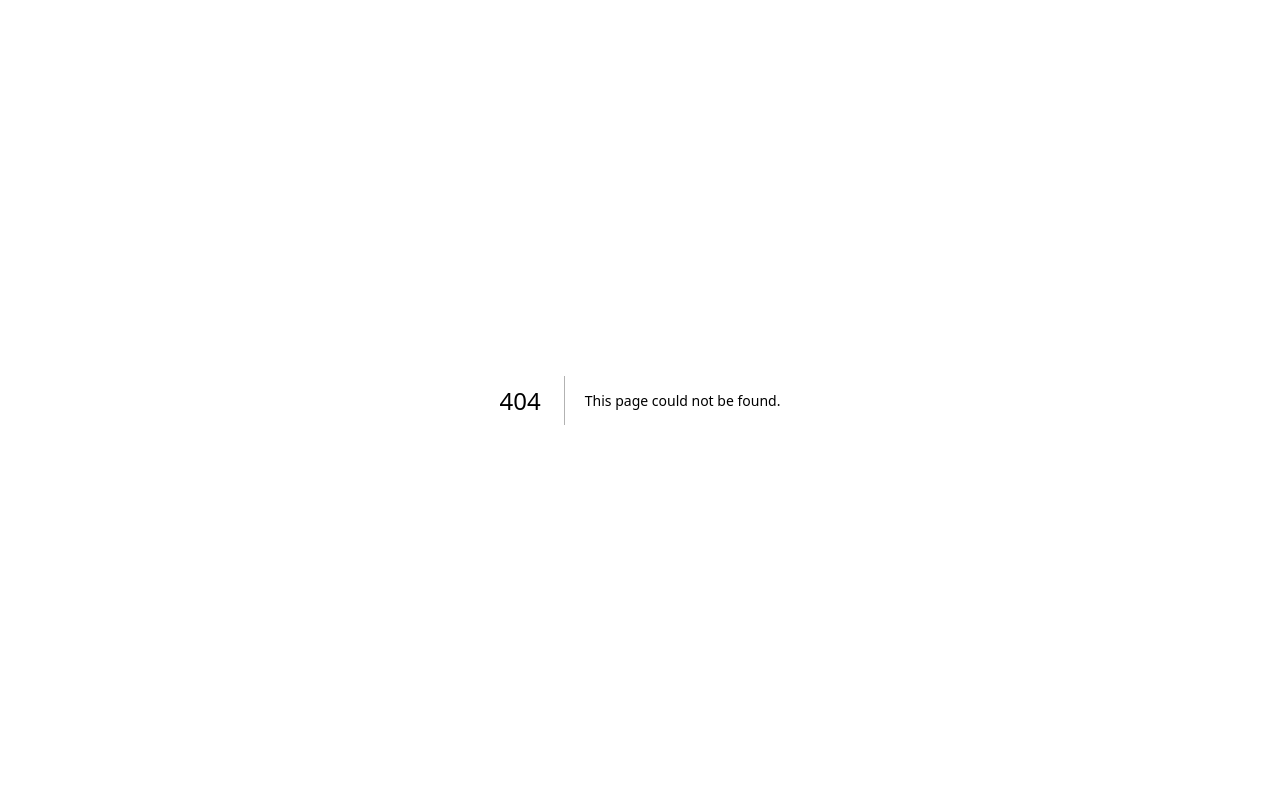
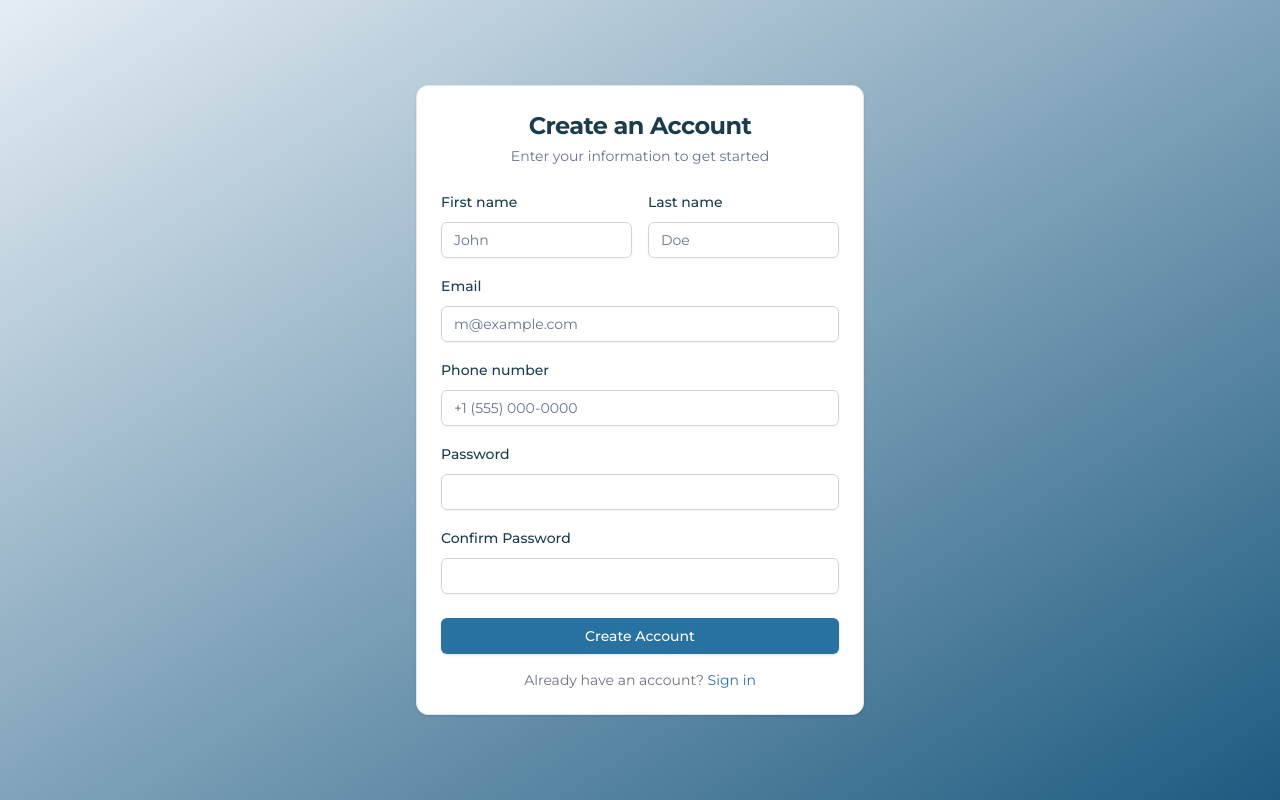
Before and after one commit to klaus-gudy/tenantopia, a Next.js app: page /sign-up in a window 1280 px wide. Before the commit this address had no page. Built offline with nearby package versions, Linux system fonts and the light colour scheme.

Commit message:
✨Feature: Added Login and Sign Up pages with form components and styling

```diff
--- /dev/null
+++ b/app/(auth)/login/page.tsx
@@ -0,0 +1,69 @@
+import Link from "next/link";
+import { Button } from "@/components/ui/button";
+import {
+  Card,
+  CardContent,
+  CardDescription,
+  CardFooter,
+  CardHeader,
+  CardTitle,
+} from "@/components/ui/card";
+import { Input } from "@/components/ui/input";
+import { Label } from "@/components/ui/label";
+
+export default function LoginPage() {
+  return (
+    <div className="min-h-screen bg-gradient-to-br from-sky-400 to-ocean-600 flex items-center justify-center p-4">
+      <Card className="w-full max-w-md">
+        <CardHeader className="space-y-1">
+          <CardTitle className="text-2xl font-bold text-center">
+            Welcome Back
+          </CardTitle>
+          <CardDescription className="text-center">
+            Enter your credentials to access your account
+          </CardDescription>
+        </CardHeader>
+        <CardContent className="space-y-4">
+          <div className="space-y-2">
+            <Label
+              htmlFor="email"
+              className="text-sm font-medium leading-none peer-disabled:cursor-not-allowed peer-disabled:opacity-70"
+            >
+              Email
+            </Label>
+            <Input
+              id="email"
+              type="email"
+              placeholder="m@example.com"
+              className="w-full px-3 py-2 border rounded-md border-gray-300 focus:outline-none focus:ring-2 focus:ring-ocean-500 focus:border-transparent"
+            />
+          </div>
+          <div className="space-y-2">
+            <Label
+              htmlFor="password"
+              className="text-sm font-medium leading-none peer-disabled:cursor-not-allowed peer-disabled:opacity-70"
+            >
+              Password
+            </Label>
+            <Input
+              id="password"
+              type="password"
+              className="w-full px-3 py-2 border rounded-md border-gray-300 focus:outline-none focus:ring-2 focus:ring-ocean-500 focus:border-transparent"
+            />
+          </div>
+        </CardContent>
+        <CardFooter className="flex flex-col space-y-4">
+          <Button className="w-full bg-ocean-500 hover:bg-ocean-600 text-white">
+            Sign In
+          </Button>
+          <div className="text-sm text-center text-gray-500">
+            Don't have an account?{" "}
+            <Link href="/signup" className="text-ocean-500 hover:underline">
+              Sign up
+            </Link>
+          </div>
+        </CardFooter>
+      </Card>
+    </div>
+  );
+}
--- /dev/null
+++ b/app/(auth)/sign-up/page.tsx
@@ -0,0 +1,124 @@
+import Link from "next/link";
+import { Button } from "@/components/ui/button";
+import {
+  Card,
+  CardContent,
+  CardDescription,
+  CardFooter,
+  CardHeader,
+  CardTitle,
+} from "@/components/ui/card";
+import { Input } from "@/components/ui/input";
+import { Label } from "@/components/ui/label";
+
+export default function SignUpPage() {
+  return (
+    <div className="min-h-screen bg-gradient-to-br from-sky-400 to-ocean-600 flex items-center justify-center p-4">
+      <Card className="w-full max-w-md">
+        <CardHeader className="space-y-1">
+          <CardTitle className="text-2xl font-bold text-center">
+            Create an Account
+          </CardTitle>
+          <CardDescription className="text-center">
+            Enter your information to get started
+          </CardDescription>
+        </CardHeader>
+        <CardContent className="space-y-4">
+          <div className="grid grid-cols-2 gap-4">
+            <div className="space-y-2">
+              <Label
+                htmlFor="first-name"
+                className="text-sm font-medium leading-none peer-disabled:cursor-not-allowed peer-disabled:opacity-70"
+              >
+                First name
+              </Label>
+              <Input
+                id="first-name"
+                placeholder="John"
+                className="w-full px-3 py-2 border rounded-md border-gray-300 focus:outline-none focus:ring-2 focus:ring-ocean-500 focus:border-transparent"
+              />
+            </div>
+            <div className="space-y-2">
+              <Label
+                htmlFor="last-name"
+                className="text-sm font-medium leading-none peer-disabled:cursor-not-allowed peer-disabled:opacity-70"
+              >
+                Last name
+              </Label>
+              <Input
+                id="last-name"
+                placeholder="Doe"
+                className="w-full px-3 py-2 border rounded-md border-gray-300 focus:outline-none focus:ring-2 focus:ring-ocean-500 focus:border-transparent"
+              />
+            </div>
+          </div>
+          <div className="space-y-2">
+            <Label
+              htmlFor="email"
+              className="text-sm font-medium leading-none peer-disabled:cursor-not-allowed peer-disabled:opacity-70"
+            >
+              Email
+            </Label>
+            <Input
+              id="email"
+              type="email"
+              placeholder="m@example.com"
+              className="w-full px-3 py-2 border rounded-md border-gray-300 focus:outline-none focus:ring-2 focus:ring-ocean-500 focus:border-transparent"
+            />
+          </div>
+          <div className="space-y-2">
+            <Label
+              htmlFor="phone"
+              className="text-sm font-medium leading-none peer-disabled:cursor-not-allowed peer-disabled:opacity-70"
+            >
+              Phone number
+            </Label>
+            <Input
+              id="phone"
+              type="tel"
+              placeholder="+1 (555) 000-0000"
+              className="w-full px-3 py-2 border rounded-md border-gray-300 focus:outline-none focus:ring-2 focus:ring-ocean-500 focus:border-transparent"
+            />
+          </div>
+          <div className="space-y-2">
+            <Label
+              htmlFor="password"
+              className="text-sm font-medium leading-none peer-disabled:cursor-not-allowed peer-disabled:opacity-70"
+            >
+              Password
+            </Label>
+            <Input
+              id="password"
+              type="password"
+              className="w-full px-3 py-2 border rounded-md border-gray-300 focus:outline-none focus:ring-2 focus:ring-ocean-500 focus:border-transparent"
+            />
+          </div>
+          <div className="space-y-2">
+            <Label
+              htmlFor="confirm-password"
+              className="text-sm font-medium leading-none peer-disabled:cursor-not-allowed peer-disabled:opacity-70"
+            >
+              Confirm Password
+            </Label>
+            <Input
+              id="confirm-password"
+              type="password"
+              className="w-full px-3 py-2 border rounded-md border-gray-300 focus:outline-none focus:ring-2 focus:ring-ocean-500 focus:border-transparent"
+            />
+          </div>
+        </CardContent>
+        <CardFooter className="flex flex-col space-y-4">
+          <Button className="w-full bg-ocean-500 hover:bg-ocean-600 text-white">
+            Create Account
+          </Button>
+          <div className="text-sm text-center text-gray-500">
+            Already have an account?{" "}
+            <Link href="/login" className="text-ocean-500 hover:underline">
+              Sign in
+            </Link>
+          </div>
+        </CardFooter>
+      </Card>
+    </div>
+  );
+}
```
